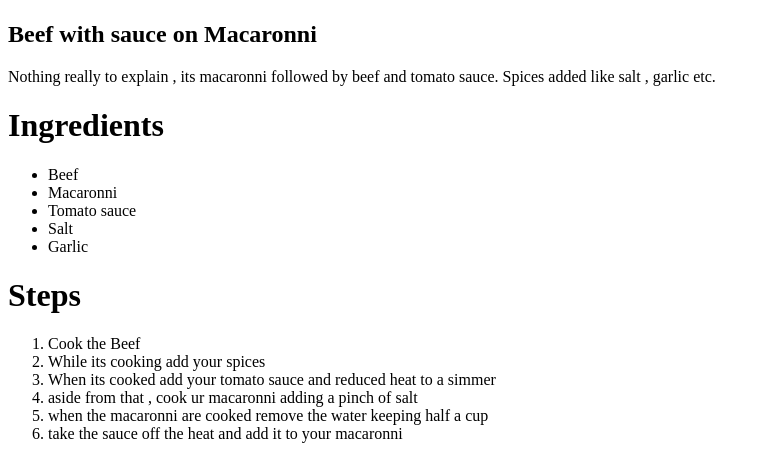
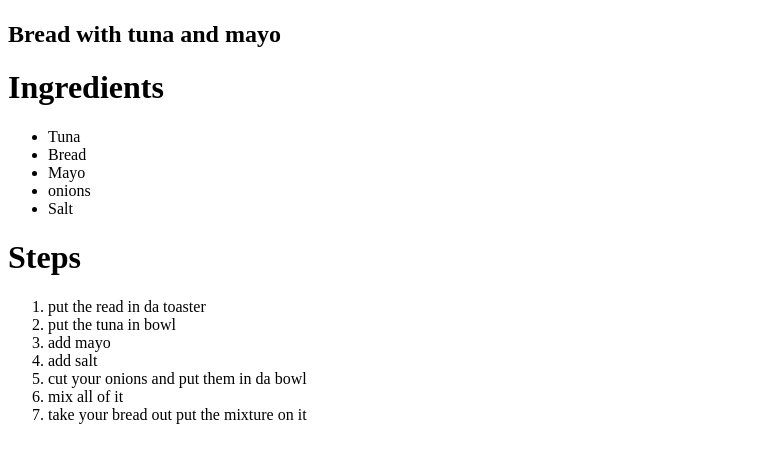
Before and after one commit to MrNivox/odin-recipes2, a plain HTML site: page recipes/tuna-sandwiches.html in a window 1280 px wide. Shown: the part 383-842 px from the top of the page, without its empty margins (0-767 px from the left). Drawn offline with Linux system fonts and the light colour scheme.

Commit message:
added some text to tuna-sandwiches

```diff
--- a/recipes/tuna-sandwiches.html
+++ b/recipes/tuna-sandwiches.html
@@ -8,24 +8,25 @@
 <body>
     <h1>Tuna Sandwiches</h1>
     <img src="https://encrypted-tbn0.gstatic.com/images?q=tbn:ANd9GcS0UJQCKTe5NBraxj1yiZavsvZj-wcWd91mBQ&s">
-    <h2> Beef with sauce on Macaronni</h2>
-    <p>Nothing really to explain , its macaronni followed by beef and tomato sauce. Spices added like salt , garlic etc.</p>
+    <h2> Bread with tuna and mayo</h2>
+    <p></p>
     <h1>Ingredients</h1>
     <ul>
-       <li>Beef</li>
-       <li>Macaronni</li>
-       <li>Tomato sauce</li>
+       <li>Tuna</li>
+       <li>Bread</li>
+       <li>Mayo</li>
+       <li>onions</li>
        <li>Salt</li>
-       <li>Garlic</li>
     </ul>
     <h1>Steps</h1>
     <ol>
-      <li>Cook the Beef</li>
-      <li>While its cooking add your spices</li>
-      <li>When its cooked add your tomato sauce and reduced heat to a simmer</li>
-      <li>aside from that , cook ur macaronni adding a pinch of salt</li>
-      <li>when the macaronni are cooked remove the water keeping half a cup</li>
-      <li>take the sauce off the heat and add it to your macaronni</li>
+      <li>put the read in da toaster</li>
+      <li>put the tuna in bowl</li>
+      <li>add mayo</li>
+      <li>add salt</li>
+      <li>cut your onions and put them in da bowl</li>
+      <li>mix all of it</li>
+      <li>take your bread out put the mixture on it</li>
     </ol>
 </body>
 </html>
```
